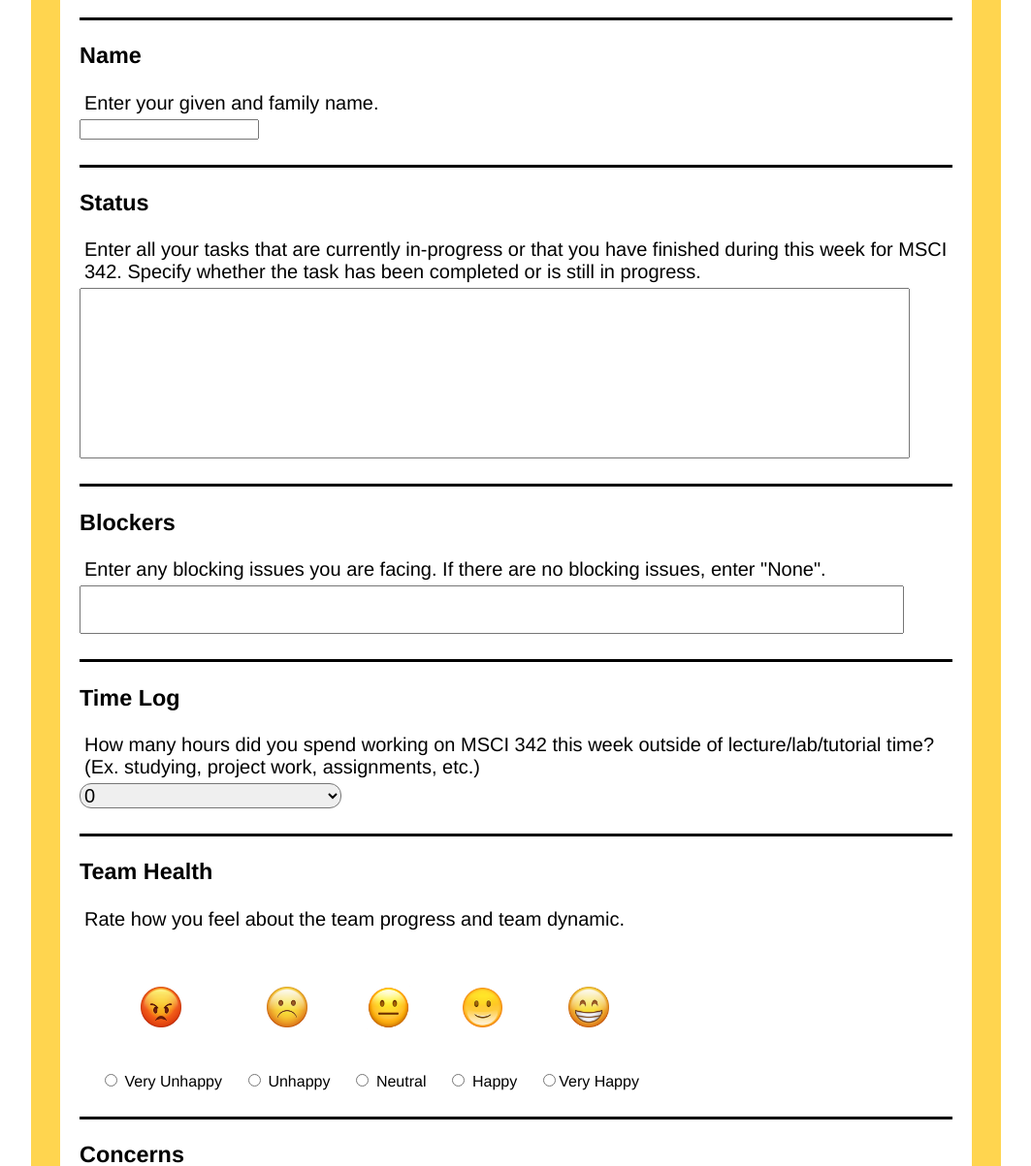
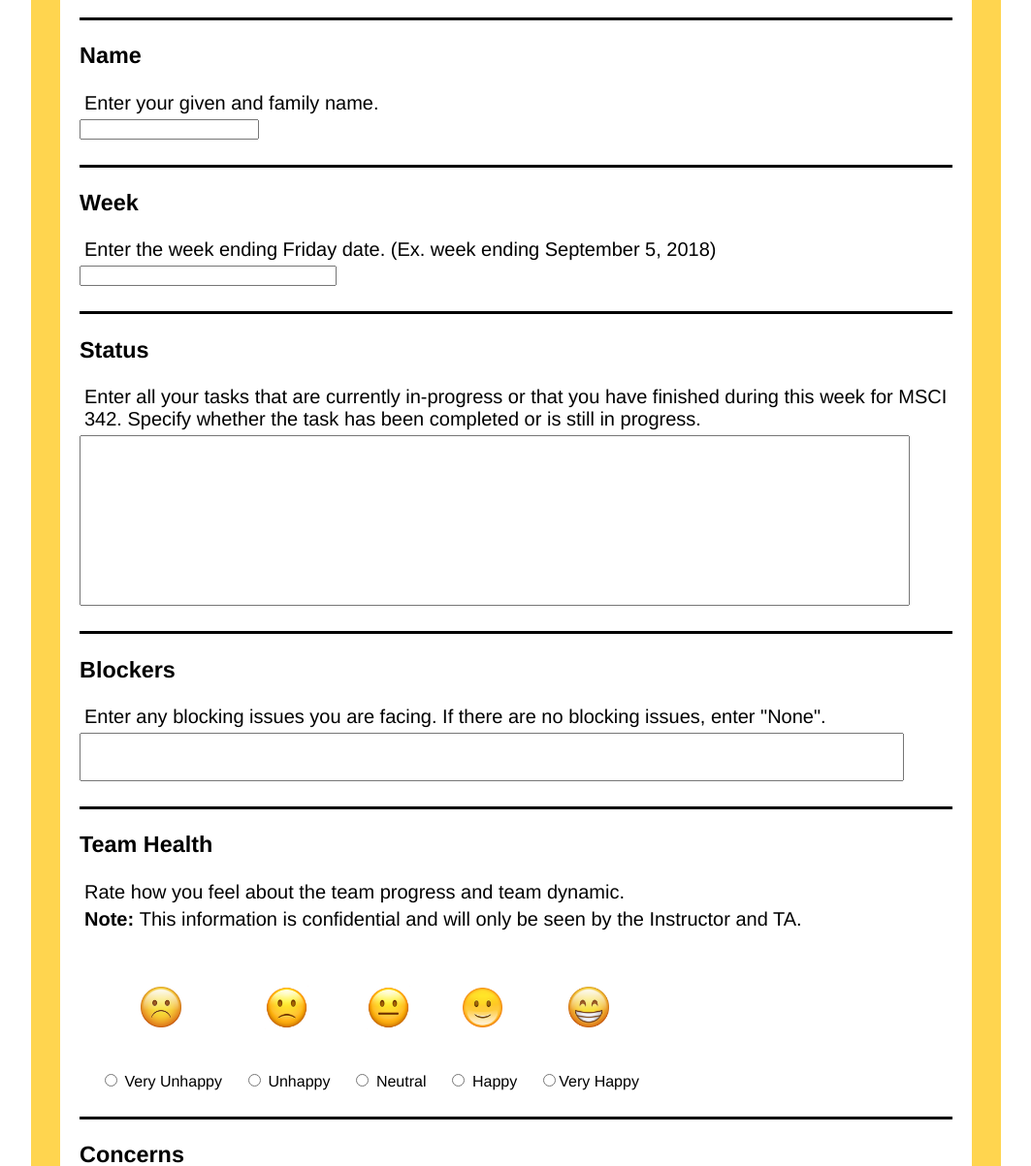
Before and after one commit to mikebottone/test, a PHP site: page /StatusReportInput.php in a window 1280 px wide. Shown: the part 270-1473 px from the top of the page at 97% size, without its empty margins (108-1171 px from the left). Run offline with PHP 8.4, Linux system fonts and the light colour scheme.

Commit message:
Sprint 2 Update
I updated the minor things mentioned in the review
CreateReportsTable -> took out Time Log column (as per stakeholder request) and added in the Week (this will be the column that captures the week ending date inputted)

Images-> made the prevous unhappy emoji the very unhappy emoji, and added a less frowning emoji for the unhappy emoji

StatusReportInput.php-> removed the Time Log input and error checking and added the Week input and error checking and updated the insert SQL statement
StudentHomepage.php-> added a space in MSCI 342
TAHomepage.php-> added a space in MSCI 342
StudentTeamPage.php-> removed the Time Log, and the ability for students to see concerns & team health. Added week to the view displayed. Ordered display of reports into reverse chronological order
TATeamPage.php->removed Time Log and added Week to SQL and View. Ordered display of reports into reverse chronological orde

```diff
--- a/DB Stuff/CreateReportTables.sql
+++ b/DB Stuff/CreateReportTables.sql
@@ -3,9 +3,9 @@ CREATE TABLE IF NOT EXISTS `reports` (
     `ID` BIGINT(20) NOT NULL AUTO_INCREMENT PRIMARY KEY,
     `s_id` varchar(8) NOT NULL,
     `Name` varchar(45) DEFAULT NULL,
+	`Week` varchar(100) DEFAULT NULL,
     `Status` mediumtext,
     `Blockers` mediumtext,
-    `Time Log` int,
     `Team Health` varchar(45) DEFAULT NULL,
     `Concerns` mediumtext,
     `time` TIMESTAMP NOT NULL DEFAULT CURRENT_TIMESTAMP
--- a/StatusReportInput.php
+++ b/StatusReportInput.php
@@ -2,11 +2,12 @@
 include 'db-connection.php';
 
 //value variables
-$s_id = $name = $status = $blockers = $time= $health = $concerns = "";
+$s_id = $name = $week = $status = $blockers = $health = $concerns = "";
 
 //error variables
-$s_id_err = $name_err = $status_err = $blockers_err = $time_err = "";
+$s_id_err = $name_err = $week_err = $status_err = $blockers_err = "";
 $health_err = $concerns_err = "";
+
 //track how mant fields are not filled in
 $err_count = 7;
 
@@ -32,6 +33,16 @@ if($_SERVER["REQUEST_METHOD"] == "POST"){
   		$err_count = $err_count - 1;
   	}
 
+//ensure week is entered
+	 if(empty(trim($_POST["week"]))){
+        $week_err = "Please fill in this field.";
+    }
+  	else{
+  		//keeps value in box if other field has error
+  		$week = trim($_POST["week"]);
+  		$err_count = $err_count - 1;
+  	}
+
 //ensures status is entered
   	if(empty(trim($_POST["status"]))){
         $status_err = "Please fill in this field.";
@@ -50,14 +61,6 @@ if($_SERVER["REQUEST_METHOD"] == "POST"){
   		$err_count = $err_count - 1;
   	}
 
-//ensures time log is entered
-  	if(trim($_POST["time"])){
-        $time_err = "Please fill in this field.";
-    }
-  	else{
-  		$time = trim($_POST["time"]);
-  		$err_count = $err_count - 1;
-  	}
 
 //ensures team health is entered
   if(!isset($_POST['health'])){
@@ -106,22 +109,22 @@ if($_SERVER["REQUEST_METHOD"] == "POST"){
                  $sql = "INSERT INTO `reports`
 					(`s_id`,
 					`Name`,
+					`Week`,
 					`Status`,
 					`Blockers`,
-					`Time Log`,
 					`Team Health`,
 					`Concerns`)
 					VALUES
 					(?,?,?,?,?,?,?);";
 
 				$stmt = $todoAppMySQLConnection->prepare($sql);
-				 $stmt->bind_param('ssssdss', $sID, $Name, $Status, $Blockers, $Time, $Health, $Concerns);
+				 $stmt->bind_param('sssssss', $sID, $Name, $Week, $Status, $Blockers, $Health, $Concerns);
 
 				$sID=$s_id;
 				$Name = $name;
+				$Week = $week;
 				$Status = $status;
 				$Blockers = $blockers;
-				$Time = $time;
 				$Health = $health;
 				$Concerns = $concerns;
 
@@ -130,7 +133,7 @@ if($_SERVER["REQUEST_METHOD"] == "POST"){
 
 				echo "<script type='text/javascript'>alert('Report successfully inputted!');</script>";
 				//clears all fields
-				$s_id = $name = $status = $blockers = $time= $health = $concerns = "";
+				$s_id = $name = $week = $status = $blockers = $health = $concerns = "";
 
 
 
@@ -178,7 +181,15 @@ if($_SERVER["REQUEST_METHOD"] == "POST"){
 	 <span class="help-block"><?php echo $name_err; ?></span>
 	</div>
 
-<!-- Q3 Status  -->
+<!-- Q3 Week  -->
+	<div>
+	<h3>Week</h3>
+	<p>Enter the week ending Friday date. (Ex. week ending September 5, 2018) </p>
+	<input type="text" size="30" name="week" value="<?php echo $week; ?>">
+	 <span class="help-block"><?php echo $week_err; ?></span>
+	</div>
+
+<!-- Q4 Status  -->
 	<div>
 	<h3>Status</h3>
 	<p>Enter all your tasks that are currently in-progress or that you have finished during this week for MSCI 342. Specify whether the task has been completed or is still in progress. </p>
@@ -186,7 +197,7 @@ if($_SERVER["REQUEST_METHOD"] == "POST"){
 	 <span class="help-block"><?php echo $status_err; ?></span>
 	</div>
 
-<!-- Q4 Blockers  -->
+<!-- Q5 Blockers  -->
 	<div>
 	<h3>Blockers</h3>
 	<p>Enter any blocking issues you are facing. If there are no blocking issues, enter "None".</p>
@@ -194,35 +205,13 @@ if($_SERVER["REQUEST_METHOD"] == "POST"){
 	 <span class="help-block"><?php echo $blockers_err; ?></span>
 	</div>
 
-<!-- Q5 Time log  -->
-	<div>
-	<h3>Time Log</h3>
-	<p>How many hours did you spend working on MSCI 342 this week outside of lecture/lab/tutorial time? (Ex. studying, project work, assignments, etc.)</p>
-	<select name="time">
-	<?php
-		for ($i=0; $i <= 20; $i++) {
-			if ($i == $time){
-			echo " <option selected=\"selected\" value=".$i.">".$i."</option>
-			";
-			}
-			else {
-			echo " <option value=".$i.">".$i."</option>
-			";
-			}
-
-		}
-	 ?>
-	</select>
-	 <span class="help-block"><?php echo $time_err; ?></span>
-	</div>
-
 <!-- Q6 Team Health  -->
 	<div>
 	<h3>Team Health</h3>
-	<p>Rate how you feel about the team progress and team dynamic.</p>
+	<p>Rate how you feel about the team progress and team dynamic.</p><p><strong>Note: </strong>This information is confidential and will only be seen by the Instructor and TA.</p>
 	<table id="StatusFormTable">
 	<th><img src="images/VeryUnhappyEmoji.png" height="42" width="42"></th>
-	<th><img src="images/UnhappyEmoji.png" height="42" width="42"></th>
+	<th><img src="images/UnhappyEmoji.png" height="45" width="45"></th>
 	<th><img src="images/NeutralEmoji.png" height="45" width="45"></th>
 	<th><img src="images/HappyEmoji.png" height="47" width="47"></th>
 	<th><img src="images/VeryHappyEmoji.png" height="42" width="42"></th>
--- a/StudentHomepage.php
+++ b/StudentHomepage.php
@@ -11,7 +11,7 @@ include 'db-connection.php';
 		<div class="default" id="Teamtxt">
 		<div> <a href="StatusReportInput.php"> New Status Report </a></div>
 			<center>
-				<h1 id="MsciTitle"> MSCI342 Status Reports </h1>
+				<h1 id="MsciTitle"> MSCI 342 Status Reports </h1>
 
 			<table id="TeamTable">
 <?php
--- a/TAHomepage.php
+++ b/TAHomepage.php
@@ -19,7 +19,7 @@ include 'db-connection.php';
 			</div>
 
 			<center>
-				<h1 id="MsciTitle"> MSCI342 Status Reports </h1>
+				<h1 id="MsciTitle"> MSCI 342 Status Reports </h1>
 
 			<table id="TeamTable">
 <?php
```
Also changed, not shown: StudentTeamPage.php (+14 -24 lines), TATeamPage.php (+18 -16 lines), images/UnhappyEmoji.png, images/VeryUnhappyEmoji.png.
